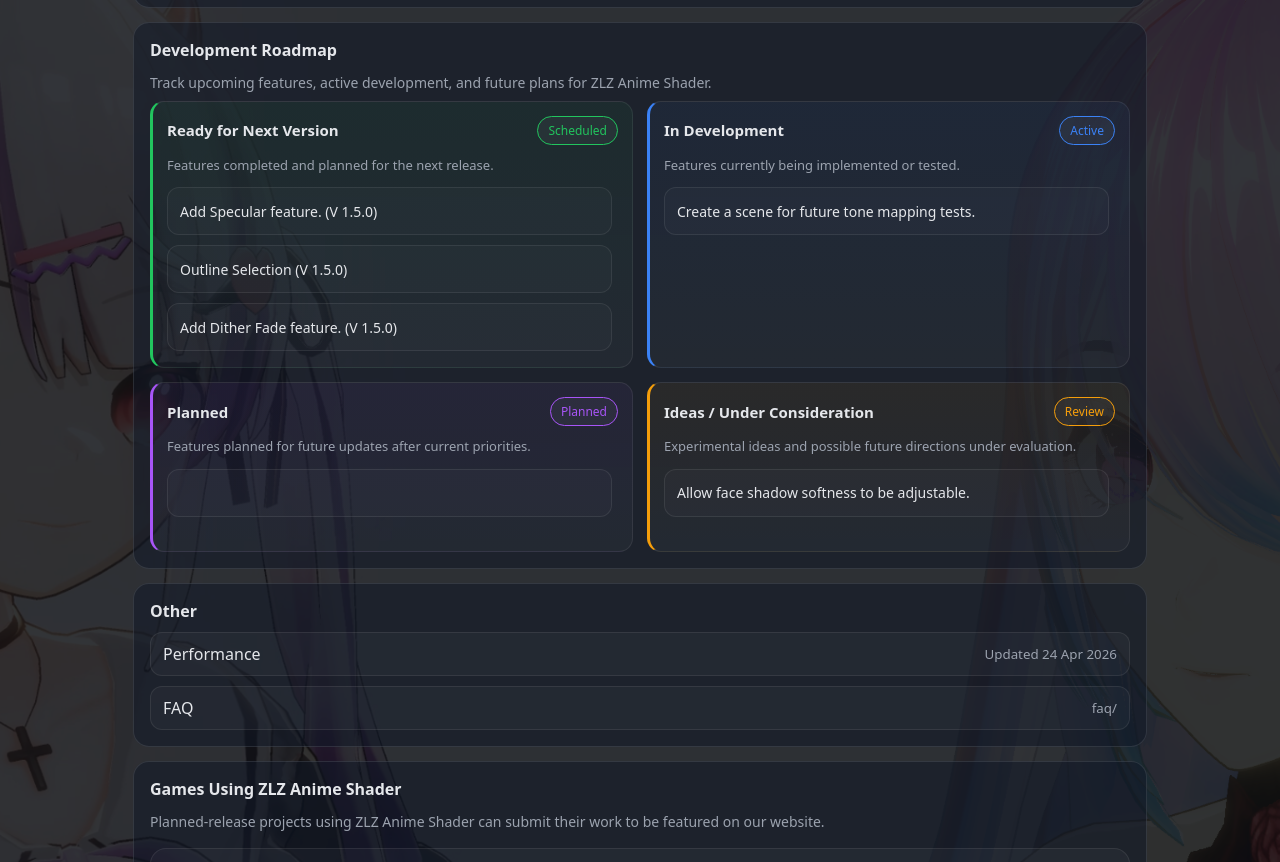
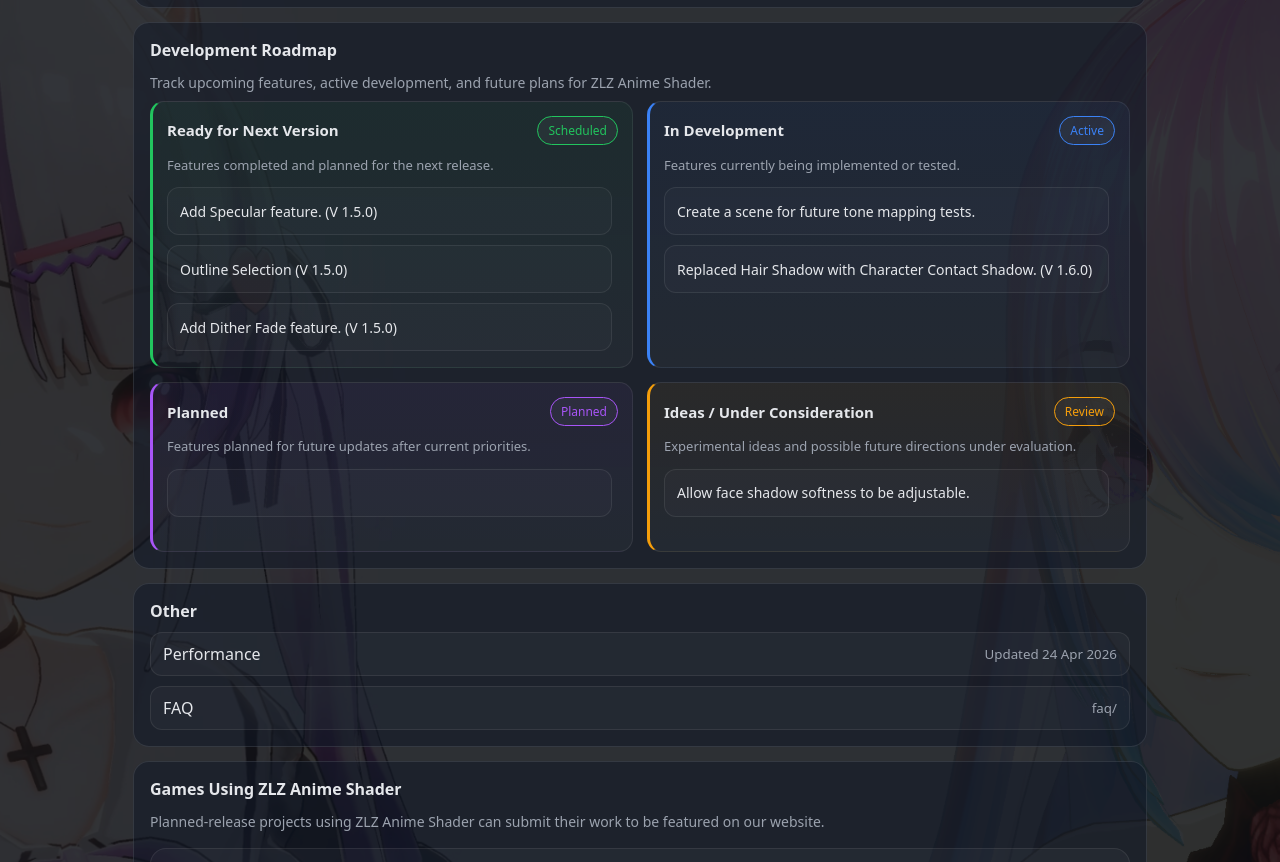
Before and after one commit to zlz-studio/zlz-studio.github.io, a Jekyll site: the page built from index.html, in a window 1280 px wide and 900 px high, scrolled down 1754 px, cut to the strip 0-862 px from the top of the window. Built offline with Jekyll 4.4.1, drawn with Linux system fonts in a browser that asks for light colours.

Commit message:
Update index.html

```diff
--- a/index.html
+++ b/index.html
@@ -724,6 +724,7 @@
 
             <div class="roadmapList">
               <div class="roadmapSlot">Create a scene for future tone mapping tests.</div>
+              <div class="roadmapSlot">Replaced Hair Shadow with Character Contact Shadow. (V 1.6.0)</div>
             </div>
           </div>
 
```
